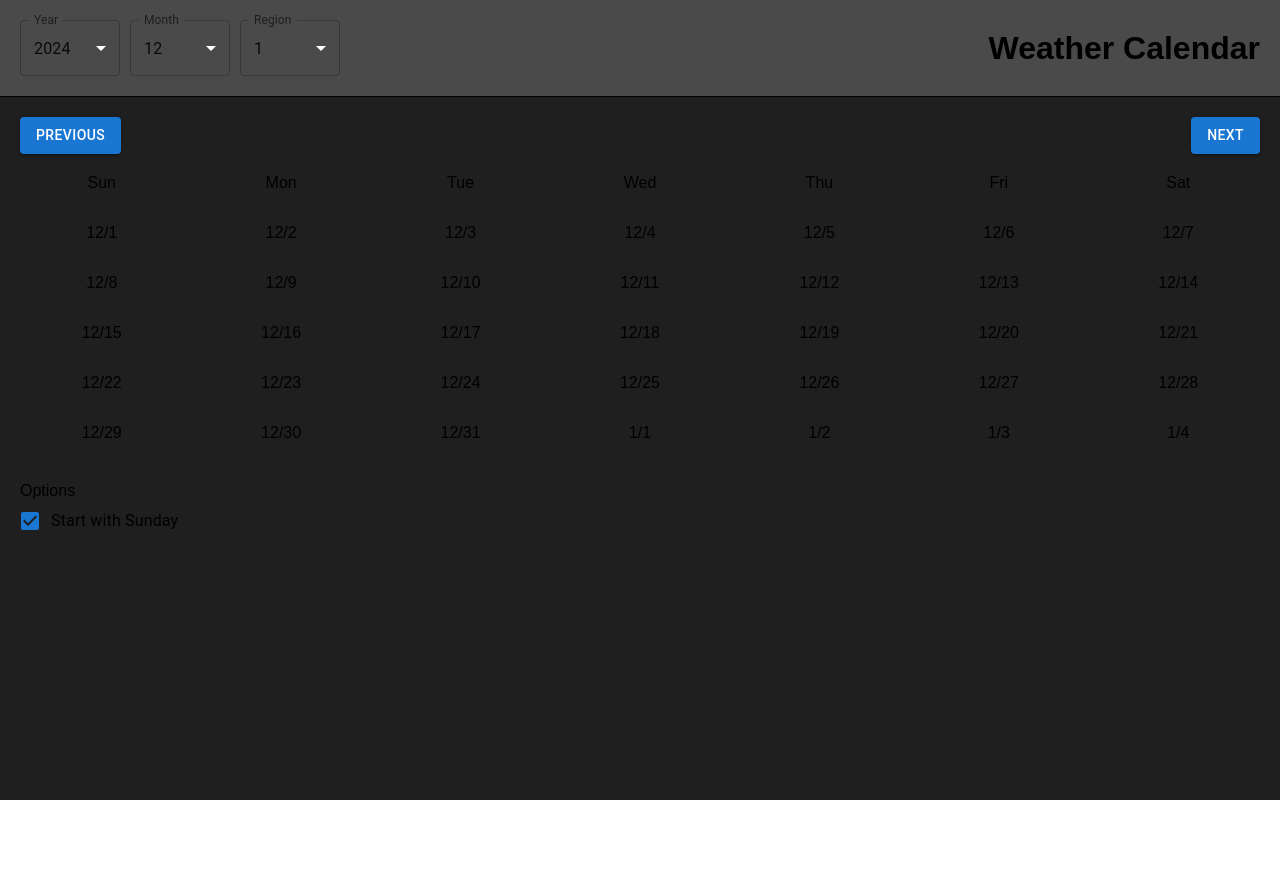
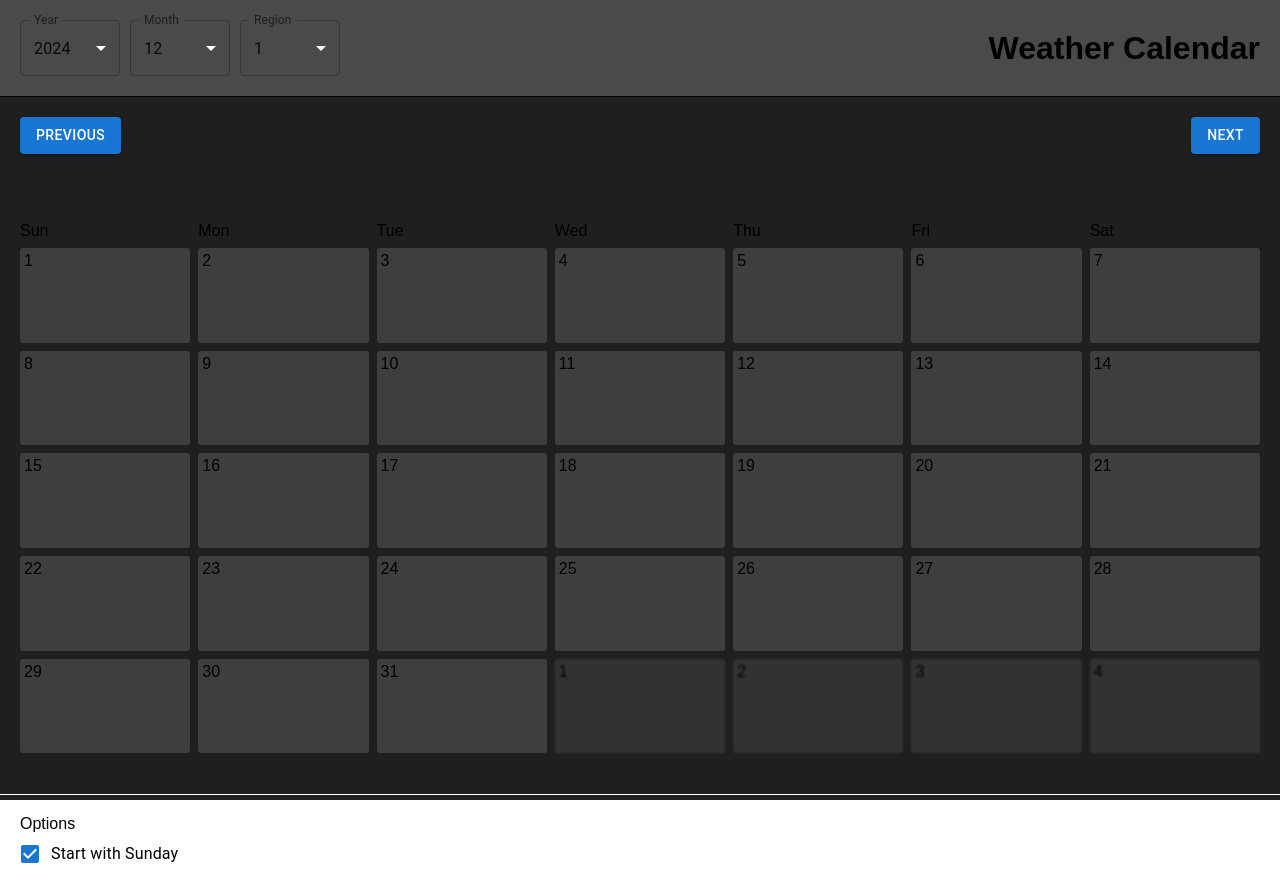
Before and after one commit to Junhyeok99/weather_calendar, a Next.js app: page / in a window 1280 px wide. Before the commit the page ends 800 px from the top, so only its background shows below. Built offline with nearby package versions, Linux system fonts and the light colour scheme.

Commit message:
feat: distinguish grid by month

```diff
--- a/src/app/page.module.scss
+++ b/src/app/page.module.scss
@@ -26,21 +26,40 @@
 .main {
     display: flex;
     flex-direction: column;
-    gap: 20px;
 
     .buttonGroup {
         display: flex;
         align-items: center;
         justify-content: space-between;
-        gap: 10px;
+    }
+
+    .grid {
+        margin-bottom: 20px;
+        height: 600px;
+
+        .gridItemIdx {
+            display: flex;
+            align-items: flex-end;
+            text-align: left;
+        }
+
+        .gridItemDate {
+            padding: 4px;
+            border-radius: 3px;
+            background: #3e3e3e;
+
+            &.inactive {
+                filter: brightness(0.8) blur(1px);
+            }
+        }
     }
 }
 
 .footer {
+    border-top: 1px solid #fff;
 
+    .optionWrapper {
+        display: flex;
+        flex-direction: column;
+    }
 }
-
-.optionWrapper {
-    display: flex;
-    flex-direction: column;
-}
--- a/src/app/page.tsx
+++ b/src/app/page.tsx
@@ -12,7 +12,7 @@ export default function Home() {
   const [region, setRegion] = useState(1);
   const [year, setYear] = useState(new Date(Date.now()).getFullYear());
   const [month, setMonth] = useState(new Date(Date.now()).getMonth()); // January: 0 - December: 11
-  const [monthData, setMonthData] = useState<{ date: string; dayOfWeek: string }[]>([]);
+  const [monthData, setMonthData] = useState<{ date: string; dayOfWeek: string; thisMonth: boolean }[]>([]);
   const [isWeekStartsWithSunday, setIsWeekStartsWithSunday] = useState(true);
 
   const onClickPrevMonth = useCallback(() => {
@@ -32,6 +32,14 @@ export default function Home() {
     setYear(chk ? year + 1 : year);
   }, [month, year]);
 
+  const GridItems = React.Children.toArray(
+    monthData.map((item, index) => (
+      <Grid className={`${styles.gridItemDate} ${!item.thisMonth && styles.inactive}`} size={12 / 7} key={index}>
+        {item.date}
+      </Grid>
+    )),
+  );
+
   // 선택된 달의 날짜들을 계산하는 useEffect
   useEffect(() => {
     // TODO: react-query 같은 global storage를 사용할 경우 caching 하여 매번 계산하지 않도록 변경할 필요
@@ -44,20 +52,20 @@ export default function Home() {
       Friday: 5,
       Saturday: 6,
     } as { [key: string]: number };
-    const currentMonthData = getMonthlyDates(year, month);
+    const currentMonthData = getMonthlyDates(year, month).map((v) => ({ ...v, thisMonth: true }));
 
     const prevMonthData = getMonthlyDates(
       month === 0 ? year - 1 : year,
       (month + 11) % 12,
       isWeekStartsWithSunday ? -daysOfWeekMap[currentMonthData[0].dayOfWeek] : -((daysOfWeekMap[currentMonthData[0].dayOfWeek] + 6) % 7),
-    );
+    ).map((v) => ({ ...v, thisMonth: false }));
     const nextMonthData = getMonthlyDates(
       month === 11 ? year + 1 : year,
       (month + 1) % 12,
       isWeekStartsWithSunday
         ? 6 - daysOfWeekMap[currentMonthData[currentMonthData.length - 1].dayOfWeek]
         : 6 - ((daysOfWeekMap[currentMonthData[currentMonthData.length - 1].dayOfWeek] + 6) % 7),
-    );
+    ).map((v) => ({ ...v, thisMonth: false }));
 
     setMonthData(prevMonthData.concat(currentMonthData, nextMonthData));
   }, [year, month, isWeekStartsWithSunday]);
@@ -91,21 +99,15 @@ export default function Home() {
             Next
           </Button>
         </div>
-        <Grid container rowSpacing={4} columnSpacing={2}>
+        <Grid container rowSpacing={1} columnSpacing={1} className={styles.grid}>
           {React.Children.toArray(
             ['Sun', 'Mon', 'Tue', 'Wed', 'Thu', 'Fri', 'Sat'].map((item, index) => (
-              <Grid size={12 / 7} key={index} style={{ textAlign: 'center' }}>
+              <Grid className={styles.gridItemIdx} size={12 / 7} key={index}>
                 {item}
               </Grid>
             )),
           )}
-          {React.Children.toArray(
-            monthData.map((item, index) => (
-              <Grid size={12 / 7} key={index} style={{ textAlign: 'center' }}>
-                {item.date}
-              </Grid>
-            )),
-          )}
+          {GridItems}
         </Grid>
       </main>
       <footer className={styles.footer}>
--- a/src/utils/index.ts
+++ b/src/utils/index.ts
@@ -1,9 +1,4 @@
 import wd from './pjweather_info.json';
-
-// 날짜 형식 문자열 생성 함수 추출
-function formatDateString(year: number, month: number, day: number) {
-  return `${month + 1}/${day}`;
-}
 
 // 요일 이름 배열 상수 추출
 const DAYS_OF_WEEK = ['Sunday', 'Monday', 'Tuesday', 'Wednesday', 'Thursday', 'Friday', 'Saturday'];
@@ -24,7 +19,7 @@ export function getMonthlyDates(
   for (let day = firstDay.getDate(); day <= lastDay.getDate(); day++) {
     const date = new Date(year, month, day);
     dates.push({
-      date: formatDateString(year, month, day),
+      date: day.toString(),
       dayOfWeek: DAYS_OF_WEEK[date.getDay()],
     });
   }
```
